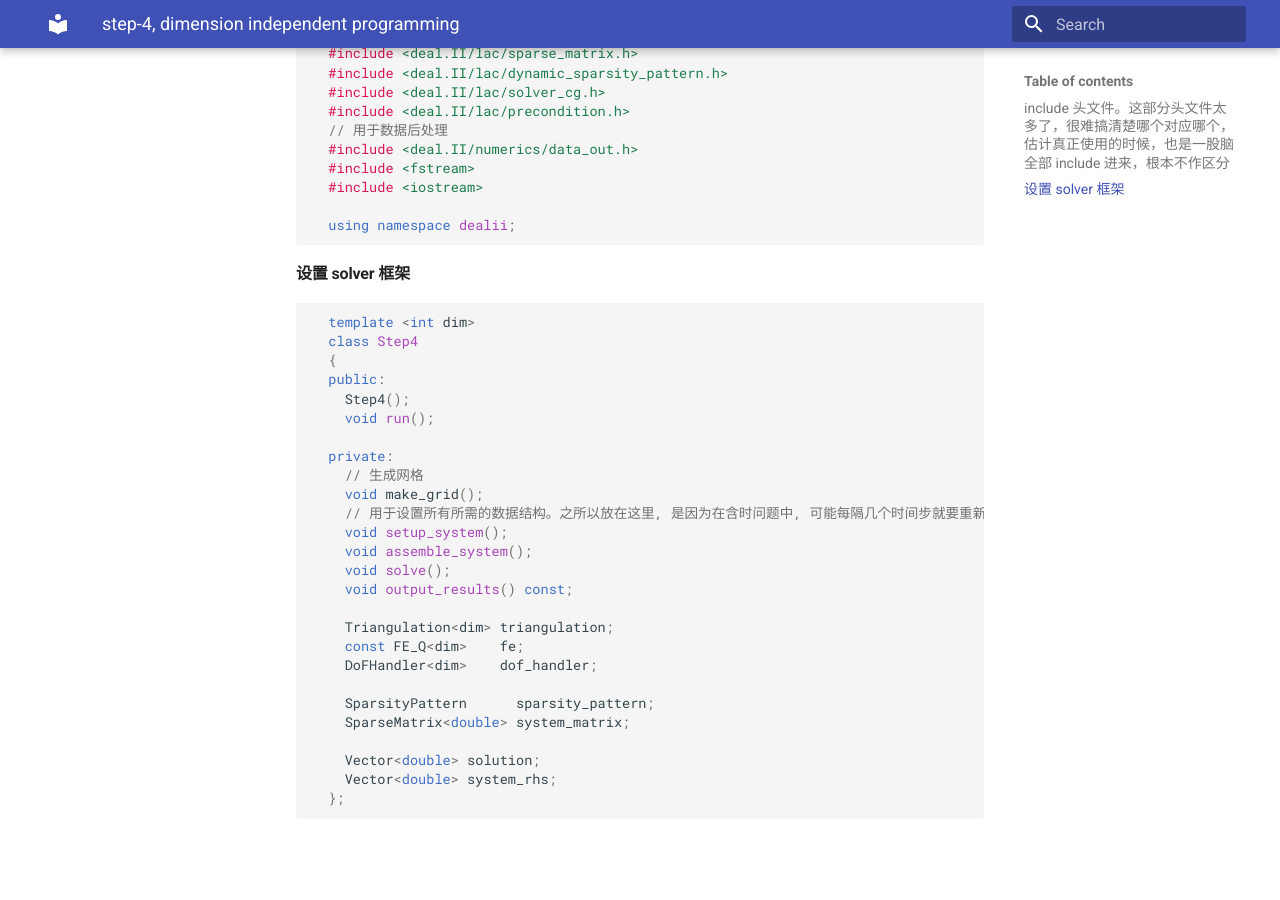
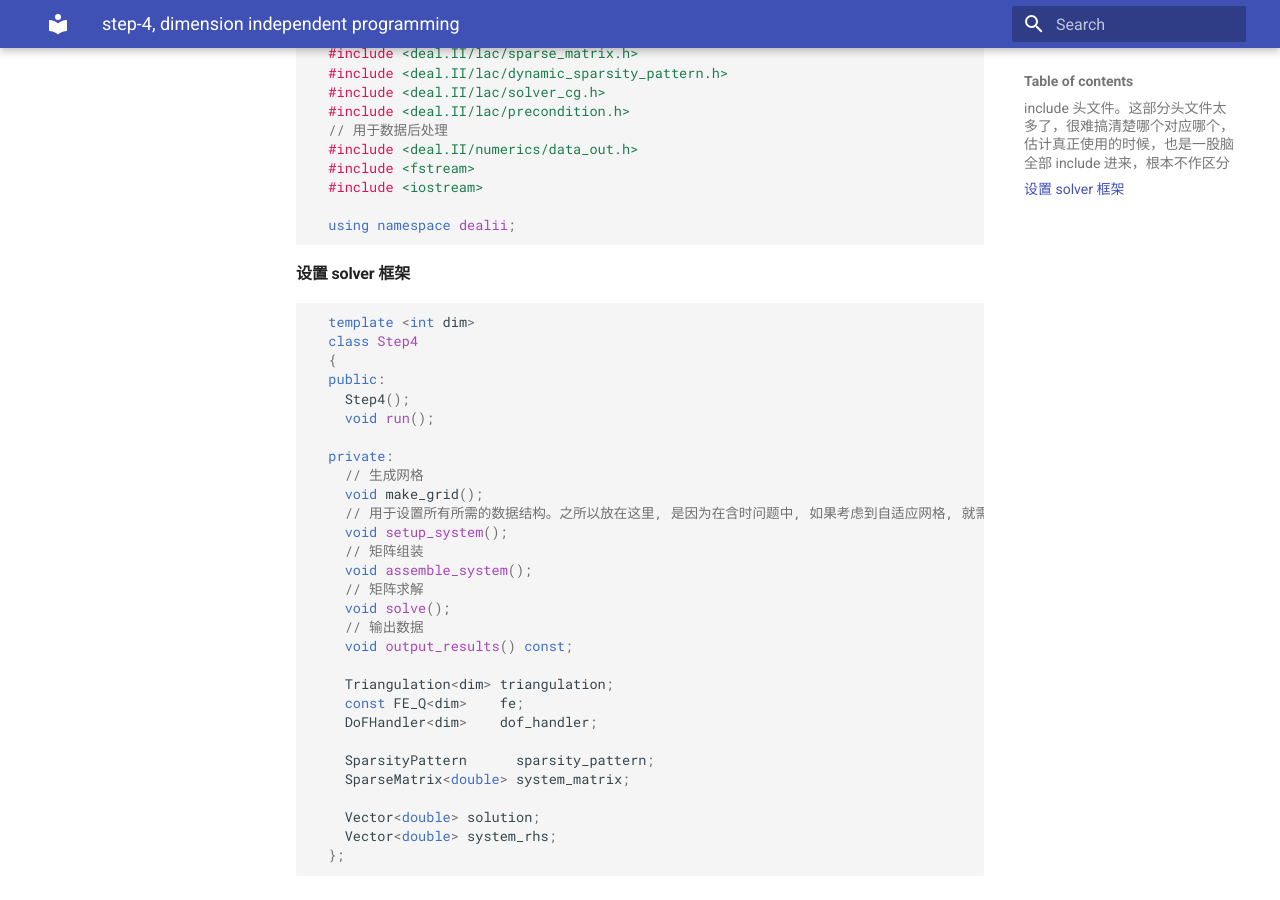
Before and after one commit to ymma98/technotes, an MkDocs documentation site: the page built from docs/FEM/dealii-05_维度无关编程.md, in a window 1280 px wide and 900 px high, scrolled down 1865 px. Built offline with MkDocs 1.6.1 and Material for MkDocs 9.7.7, drawn with Linux system fonts in a browser that asks for light colours; before the commit the page ends 2708 px from its top, so only the background shows below that.

Commit message:
docs/FEM/dealii-05_维度无关编程.md updated from https://stackedit.cn/

```diff
--- a/docs/FEM/dealii-05_维度无关编程.md
+++ b/docs/FEM/dealii-05_维度无关编程.md
@@ -110,10 +110,13 @@ $$
   private:
     // 生成网格
     void make_grid();
-    // 用于设置所有所需的数据结构。之所以放在这里, 是因为在含时问题中, 可能每隔几个时间步就要重新设置一遍数据结构, 比如
+    // 用于设置所有所需的数据结构。之所以放在这里, 是因为在含时问题中, 如果考虑到自适应网格, 就需要每隔几个时间步就要重新设置一遍数据结构
     void setup_system();
+    // 矩阵组装
     void assemble_system();
+    // 矩阵求解
     void solve();
+    // 输出数据
     void output_results() const;
 
     Triangulation<dim> triangulation;
```
Also changed, not shown: other parts of docs/FEM/dealii-05_维度无关编程.md (+2 -2 lines).
